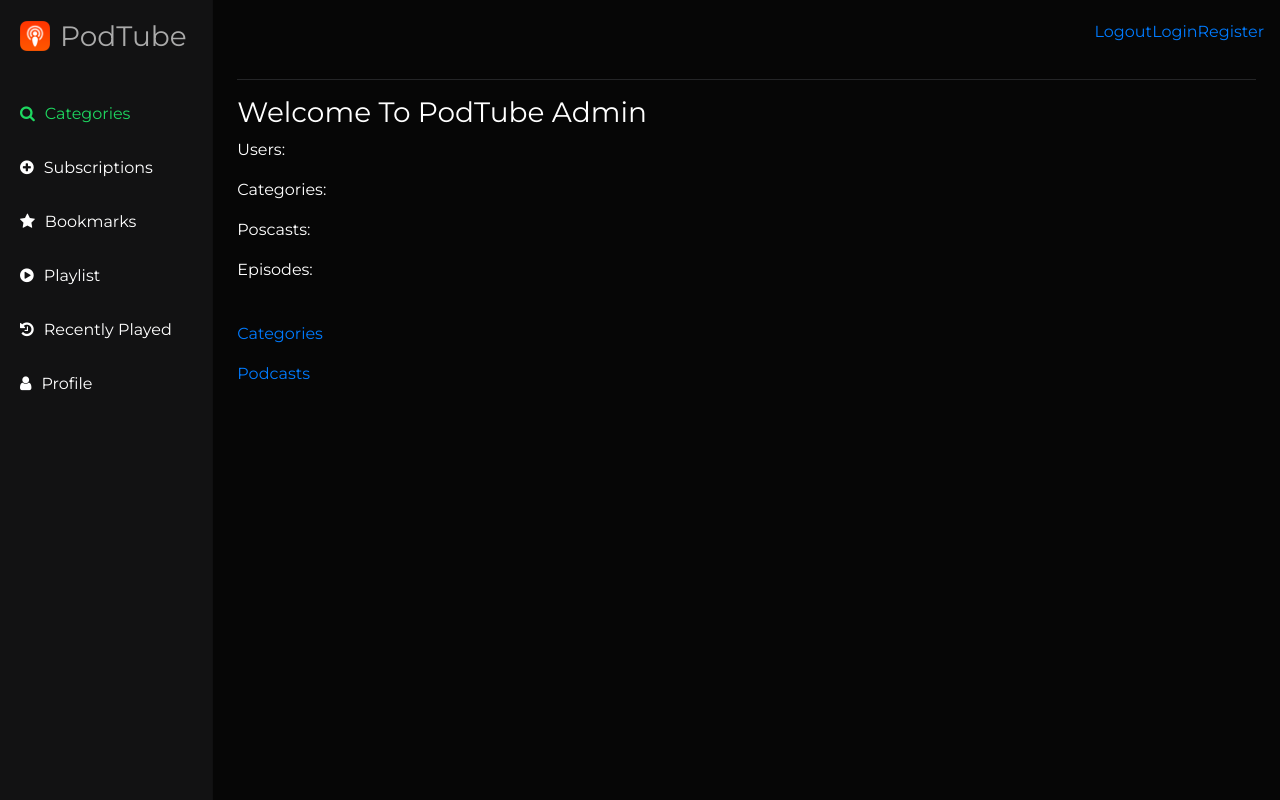
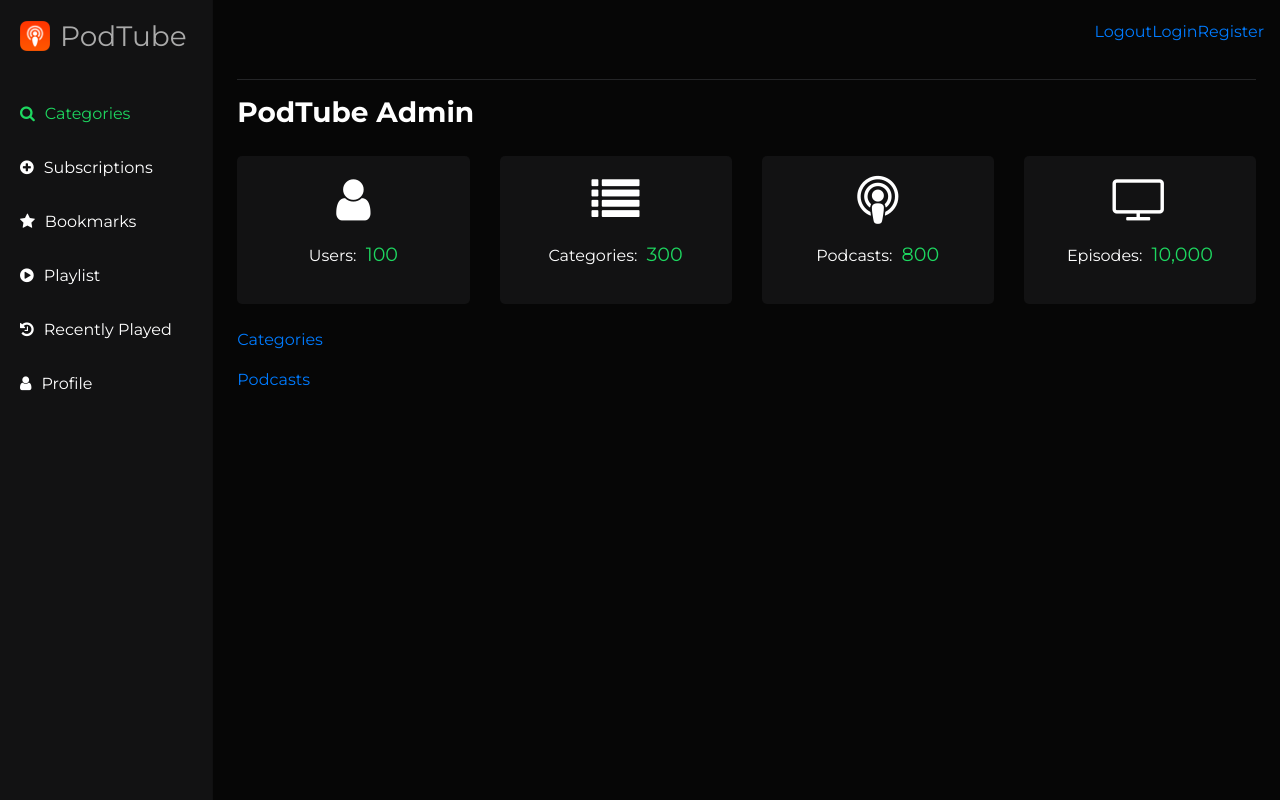
Before and after one commit to siddhartht16/podtube_client, a React (Create React App) app: page /admin/dashboard in a window 1280 px wide. Built offline with nearby package versions, Linux system fonts and the light colour scheme.

Commit message:
Styling admin cards

```diff
--- a/src/components/Admin/Dashboard.js
+++ b/src/components/Admin/Dashboard.js
@@ -1,5 +1,7 @@
 import React, {Component} from 'react'
 import {BrowserRouter as Router, Link, Redirect, Route} from 'react-router-dom'
+import './Dashboard.style.css';
+
 export default class Dashboard extends Component {
     constructor(props) {
         super(props);
@@ -13,12 +15,34 @@ export default class Dashboard extends Component {
 
     render() {
         return (
-            <div>
-               <h3 className="mt-3">Welcome To PodTube Admin</h3>
-                <p>Users: </p>
-                <p>Categories: </p>
-                <p>Poscasts: </p>
-                <p>Episodes: </p>
+            <div className="admin-dashboard-wrapper">
+                <h3 className="mt-3">PodTube Admin</h3>
+                <div className="row mt-3">
+                    <div className="col-md-3">
+                        <div className="admin-card">
+                            <p><span className="fa fa-user icon"/></p>
+                            <p>Users: <span className="count">100</span></p>
+                        </div>
+                    </div>
+                    <div className="col-md-3">
+                        <div className="admin-card">
+                            <p><span className="fa fa-list icon"/></p>
+                            <p>Categories: <span className="count">300</span></p>
+                        </div>
+                    </div>
+                    <div className="col-md-3">
+                        <div className="admin-card">
+                            <p><span className="fa fa-podcast icon"/></p>
+                            <p>Podcasts: <span className="count">800</span></p>
+                        </div>
+                    </div>
+                    <div className="col-md-3">
+                        <div className="admin-card">
+                            <p><span className="fa fa-tv icon"/></p>
+                            <p>Episodes: <span className="count">10,000</span></p>
+                        </div>
+                    </div>
+                </div>
                 <br/>
                 <p><Link to="/admin/category-list">Categories</Link></p>
                 <p><Link to="/admin/podcast-list">Podcasts</Link></p>
--- /dev/null
+++ b/src/components/Admin/Dashboard.style.css
@@ -0,0 +1,35 @@
+.admin-dashboard-wrapper {
+
+}
+
+.admin-dashboard-wrapper h3 {
+    padding-bottom: 10px;
+    font-weight: 600;
+}
+
+.admin-dashboard-wrapper .admin-card {
+    background-color: #121213;
+    border-radius: 5px;
+    padding: 20px;
+    text-align: center;
+}
+
+.admin-dashboard-wrapper .admin-card .count {
+    color: #1ED760;
+    font-size: 1.2rem;
+    font-weight: 500;
+    margin-left: 5px;
+}
+
+.admin-dashboard-wrapper .admin-card .icon:before {
+    font-size: 3rem;
+    color: #fff;
+    transition: 0.3s all ease-in-out;
+}
+
+
+.admin-dashboard-wrapper .admin-card:hover .icon:before {
+    font-size: 3rem;
+    color: #1DB954;
+    transition: 0.3s all ease-in-out;
+}
```
